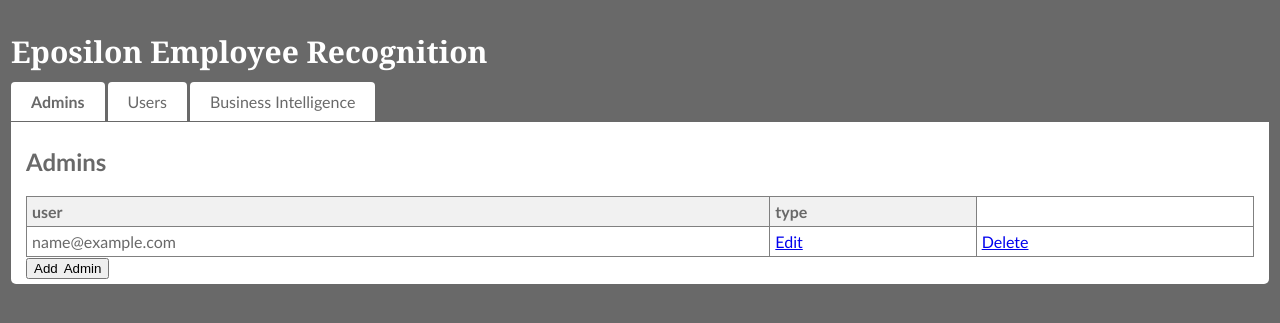
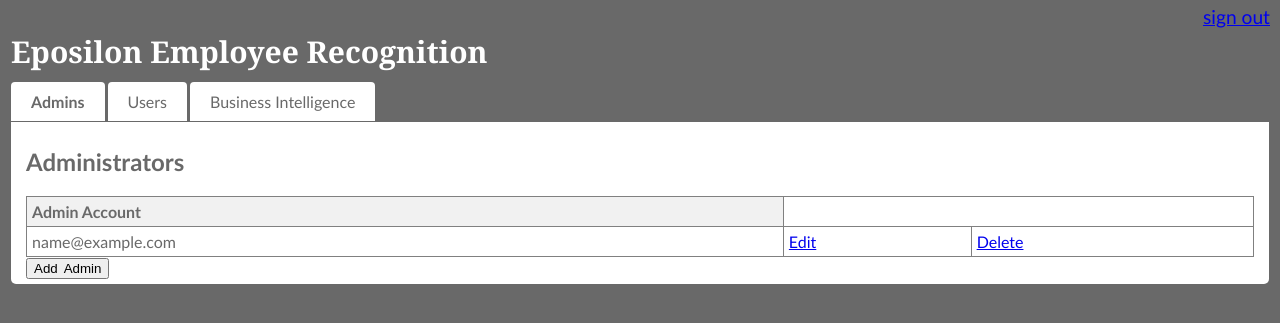
Before and after one commit to UpsilonCS419/CS-419-Project, a PHP site: page /admins.php in a window 1280 px wide. Shown: the top 323 px of the page. Run offline with PHP 8.4, Linux system fonts and the light colour scheme; tables that the repository leaves empty or names only in its code hold one stand-in row (values such as "Sample post").

Commit message:
add logout link

```diff
--- a/admins.php
+++ b/admins.php
@@ -14,6 +14,7 @@
 
 <div id="main">
 
+  <a href="url" class="logoutLblPos">sign out</a>
 
 <?PHP
 include("mysqlconnect.php");
@@ -22,11 +23,10 @@ db_connect();
 error_reporting(E_ALL);
 $result = mysql_query("SELECT * FROM admin");
 
-echo "<h2>Admins</h2>";
+echo "<h2>Administrators </h2>";
 echo "<table>";
 echo "<tr>";
-  echo "<th>user</th>";
-  echo "<th>type</th>";
+  echo "<th>Admin Account</th>";
 
 echo "</tr>";
 while($row = mysql_fetch_array($result))
--- a/insert_form_admins.php
+++ b/insert_form_admins.php
@@ -12,6 +12,9 @@
 <h1>Epsilon Employee Recognition</h1>
 <nav id="nav01"></nav>
 <div id="main">
+
+<a href="url" class="logoutLblPos">sign out</a>
+
 <h2>Create new admin account:</h2>
 
 <form action="" method="post">
@@ -25,7 +28,7 @@
 </p>
 
 <p>
-    <label for="password">Confinrm Password:</label>
+    <label for="password">Confirm Password:</label>
     <input type="text" name="password" id="password">
 </p>
 
--- a/site.css
+++ b/site.css
@@ -16,10 +16,17 @@ body {
 button {
   color: #900;
   font-weight: bold;
-  font-size: 150%;
+  font-size: 130%;
   text-transform: uppercase;
 }
 
+.logoutLblPos{
+
+   position:fixed;
+   right:10px;
+   top:5px;
+   font-size:120%;
+}
 
 h1 {
     font-family: Georgia, serif;
--- a/users.php
+++ b/users.php
@@ -13,7 +13,7 @@
 <nav id="nav01"></nav>
 
 <div id="main">
-
+<a href="url" class="logoutLblPos">sign out</a>
 
 <?PHP
 include("mysqlconnect.php");
```
